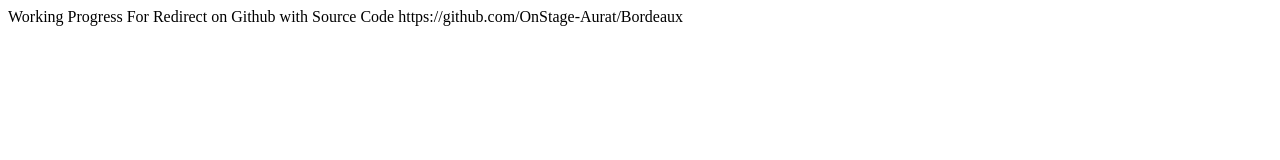
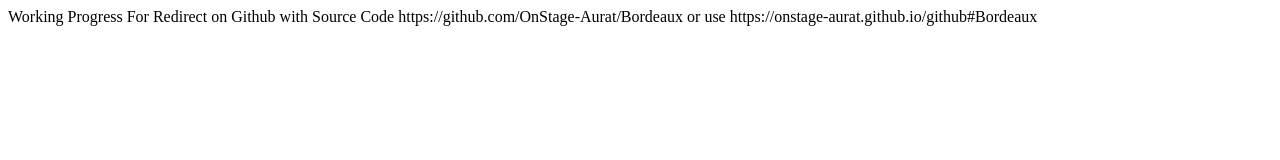
Before and after one commit to OnStage-Aurat/OnStage-Aurat.github.io, a plain HTML site: page index.html in a window 1280 px wide. Drawn offline with Linux system fonts and the light colour scheme.

Commit message:
Update index.html

```diff
--- a/index.html
+++ b/index.html
@@ -7,6 +7,6 @@
     <title>AURAT</title>
 </head>
 <body>
-    Working Progress For Redirect on Github with Source Code https://github.com/OnStage-Aurat/Bordeaux
+    Working Progress For Redirect on Github with Source Code https://github.com/OnStage-Aurat/Bordeaux or use https://onstage-aurat.github.io/github#Bordeaux
 </body>
 </html>
```
